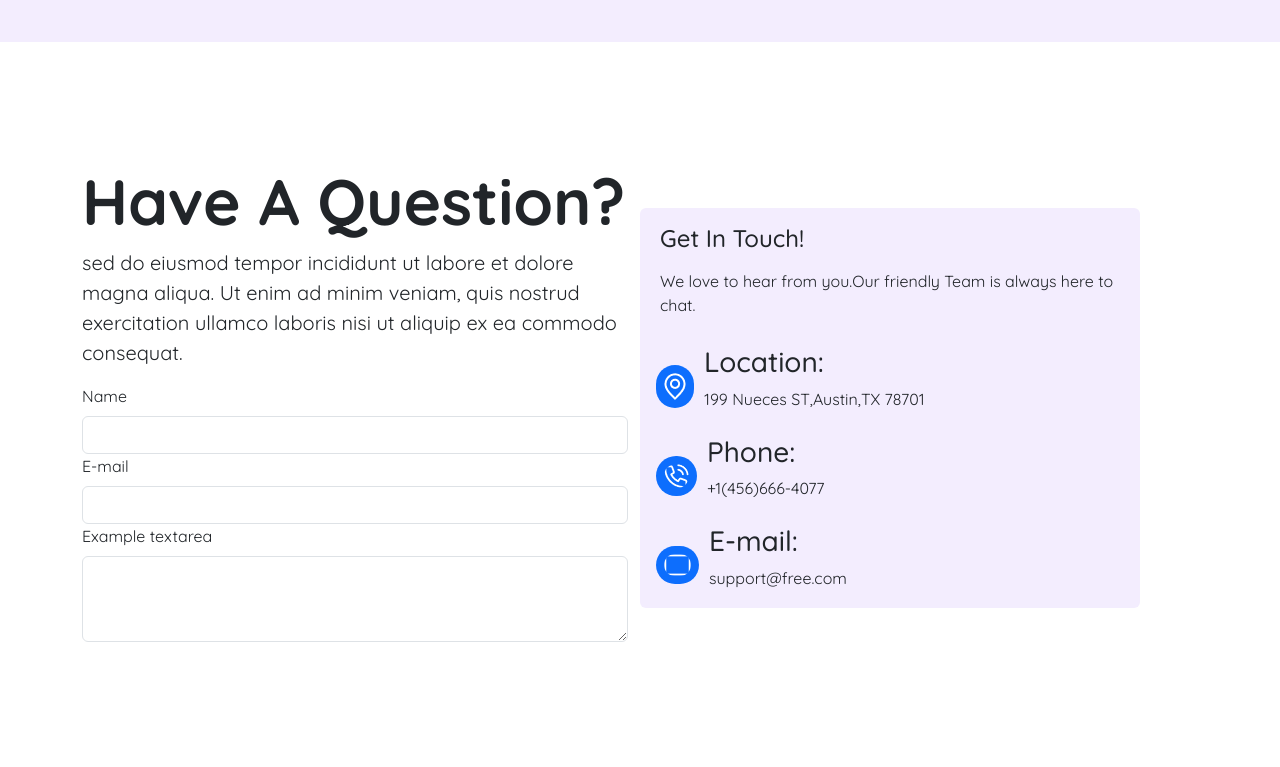
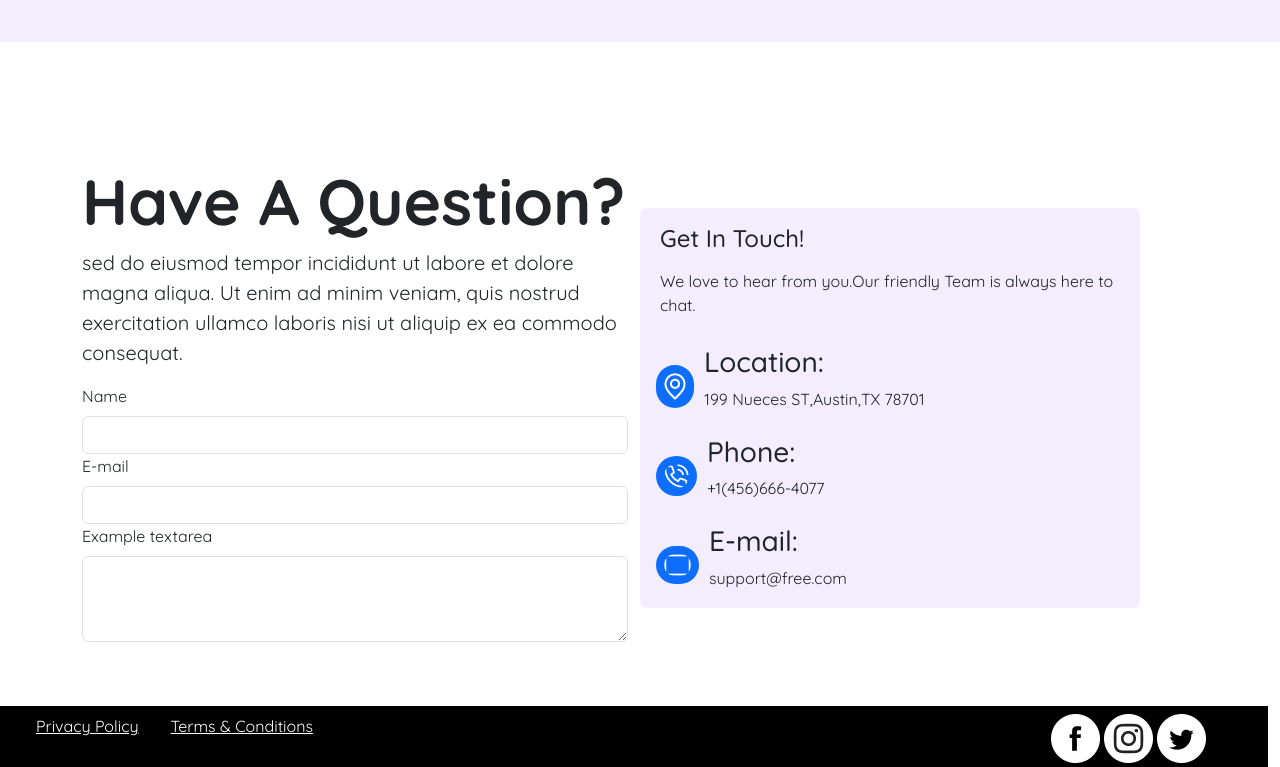
Before and after one commit to Al-Shahriar-Nazim/Hp-assaingment-2, a website: page index.html in a window 1280 px wide. Shown: the part 3238-4005 px from the top of the page. Before the commit the page ends 3944 px from the top, so only its background shows below. Drawn offline with nearby package versions, Linux system fonts and the light colour scheme.

Commit message:
added this footer section

```diff
--- a/index.html
+++ b/index.html
@@ -472,7 +472,17 @@
       </section>
     </main>
     <!-- this footer start -->
-    <footer></footer>
+ <div class="container-fluid bg-black h-25 row">
+<div class="col-lg-10 text-white p-1 d-flex pt-2 text-decoration-underline">
+  <ul>Privacy Policy</ul>
+  <ul>Terms & Conditions</ul>
+</div>
+<div class=" p-1 pt-2 col-lg-2 ">
+  <img src="images/fb.png" alt="">
+  <img src="images/inst.png" alt="">
+  <img src="images/twiter.png" alt="">
+</div>
+ </div>
 
     <!-- bootstrap link -->
     <script
```
Also changed, not shown: images/fb.png (added), images/ins.png (added), images/inst.png (added), images/twiter.png (added).
